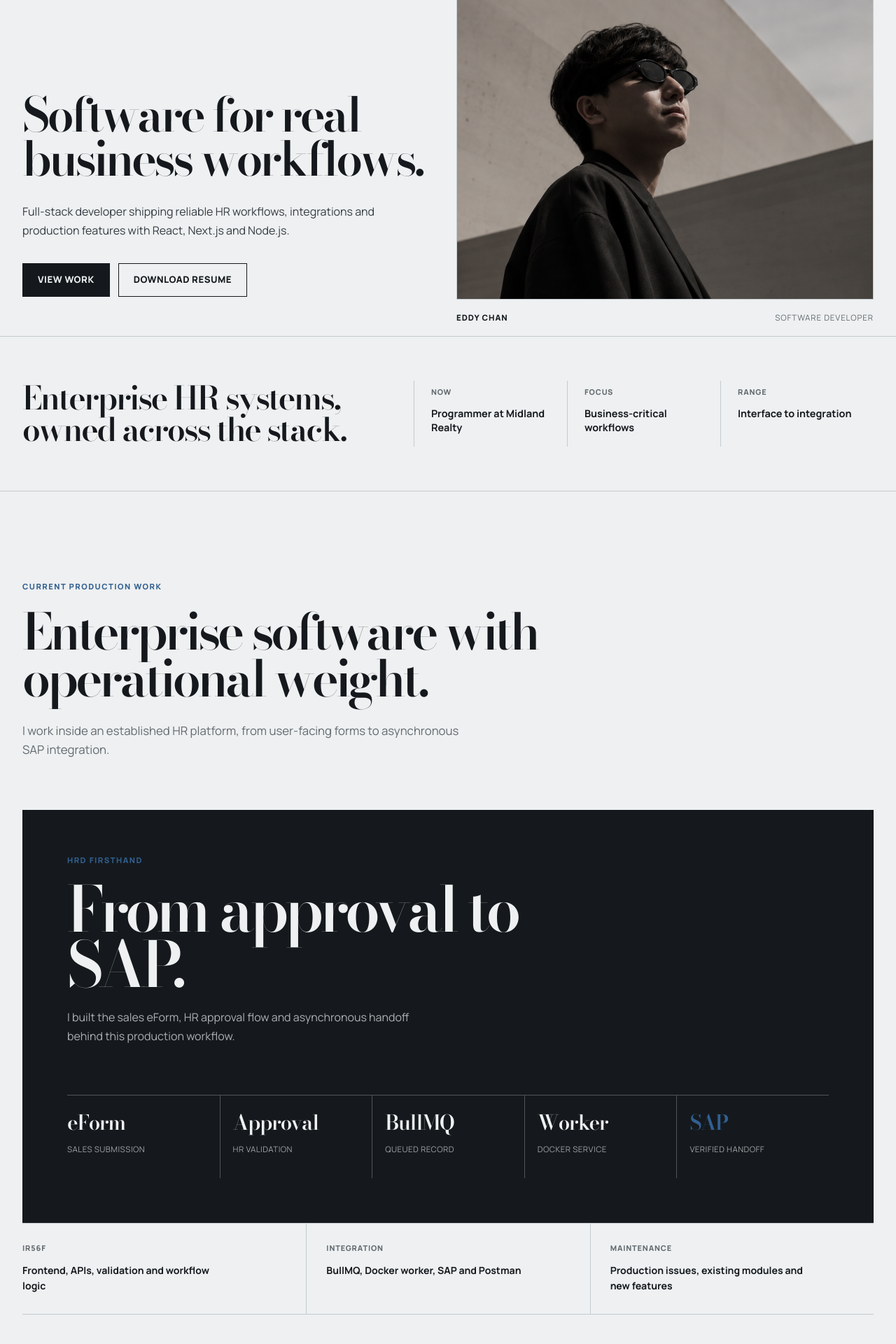
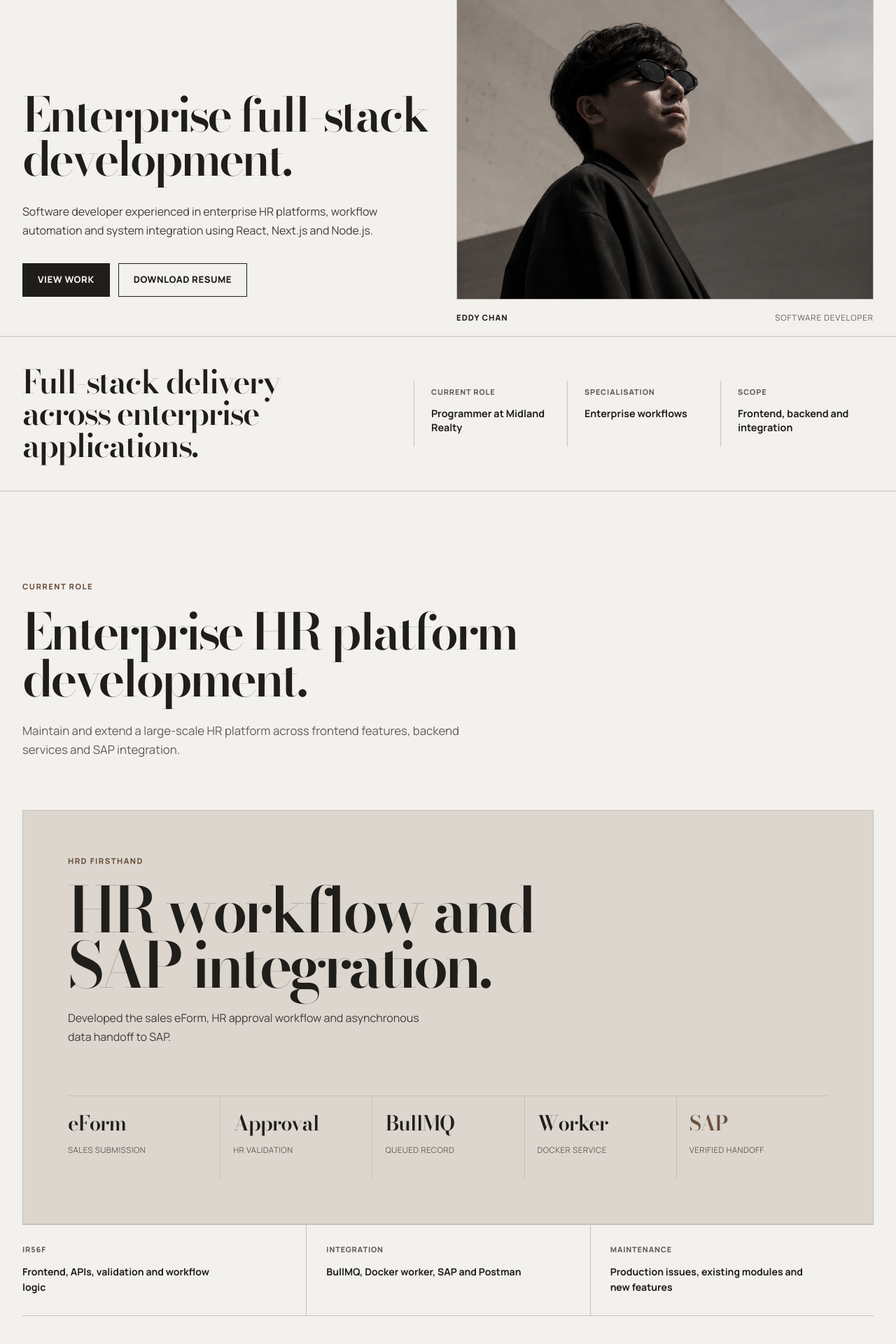
Before and after one commit to EddyChan1129/skill-personal-website, a Next.js app: page / in a window 1280 px wide. Shown: the part 320-2240 px from the top of the page at 70% size. Built offline with nearby package versions, Linux system fonts and the light colour scheme.

Commit message:
style: color theme

```diff
--- a/app/contact-form.tsx
+++ b/app/contact-form.tsx
@@ -12,8 +12,8 @@ const formCopy = {
   en: {
     name: "Name",
     email: "Work email",
-    company: "Company or team",
-    message: "Role or opportunity",
+    company: "Company",
+    message: "Enquiry details",
     website: "Website",
     sending: "Sending...",
     send: "Send message",
@@ -21,8 +21,8 @@ const formCopy = {
   zh: {
     name: "姓名",
     email: "工作電郵",
-    company: "公司或團隊",
-    message: "職位或合作機會",
+    company: "公司",
+    message: "查詢內容",
     website: "網站",
     sending: "傳送中...",
     send: "傳送訊息",
--- a/app/globals.css
+++ b/app/globals.css
@@ -1,19 +1,19 @@
 @import "tailwindcss";
 
 :root {
-  color-scheme: light dark;
-  --canvas: #eef0f1;
-  --surface: #e4e7e9;
-  --surface-strong: #d7dce0;
-  --ink: #15191d;
-  --body: #353c42;
-  --muted: #626a70;
-  --line: #c5cbd0;
-  --accent: #315f91;
-  --accent-hover: #244b76;
-  --accent-contrast: #f2f4f5;
-  --danger: #8c3535;
-  --display: #d9dde0;
+  color-scheme: light;
+  --canvas: #f3f1ed;
+  --surface: #eae6e0;
+  --surface-strong: #dcd6ce;
+  --ink: #201e1b;
+  --body: #403c37;
+  --muted: #625c55;
+  --line: #c8c1b8;
+  --accent: #6b513e;
+  --accent-hover: #533b2c;
+  --accent-contrast: #faf8f4;
+  --danger: #8b3f3a;
+  --display: #e2ddd6;
   --max-width: 1360px;
 }
 
@@ -218,7 +218,6 @@ button {
 .locale-zh h1,
 .locale-zh h2,
 .locale-zh h3,
-.locale-zh blockquote,
 .locale-zh .snapshot-statement,
 .locale-zh .workflow strong {
   font-family: "Songti TC", "Noto Serif TC", "PMingLiU", serif;
@@ -476,8 +475,9 @@ button {
   min-height: 560px;
   margin-top: 72px;
   padding: clamp(30px, 5vw, 72px);
-  background: var(--ink);
-  color: var(--canvas);
+  border: 1px solid var(--line);
+  background: var(--surface-strong);
+  color: var(--body);
   grid-template-rows: 1fr auto;
   gap: 70px;
 }
@@ -498,19 +498,18 @@ button {
 
 .system-stage-copy h3 {
   margin-top: 22px;
-  color: var(--canvas);
+  color: var(--ink);
 }
 
 .system-stage-copy > p:last-child,
-.project-copy > p:not(.project-type),
-.communication-note > p {
+.project-copy > p:not(.project-type) {
   margin: 23px 0 0;
   line-height: 1.68;
 }
 
 .system-stage-copy > p:last-child {
   max-width: 520px;
-  color: color-mix(in srgb, var(--canvas) 70%, transparent);
+  color: var(--body);
 }
 
 .work-facts {
@@ -565,7 +564,7 @@ button {
   display: grid;
   margin: 0;
   padding: 0;
-  border-top: 1px solid color-mix(in srgb, var(--canvas) 28%, transparent);
+  border-top: 1px solid var(--line);
   grid-template-columns: repeat(5, minmax(0, 1fr));
   list-style: none;
 }
@@ -581,12 +580,12 @@ button {
 
 .workflow li + li {
   padding-left: 18px;
-  border-left: 1px solid color-mix(in srgb, var(--canvas) 28%, transparent);
+  border-left: 1px solid var(--line);
 }
 
 .workflow strong {
   display: block;
-  color: var(--canvas);
+  color: var(--ink);
   font-family: var(--font-display), Georgia, serif;
   font-size: clamp(1.5rem, 2.3vw, 2.65rem);
   font-weight: 540;
@@ -601,7 +600,7 @@ button {
 
 .workflow p {
   margin: 15px 0 0;
-  color: color-mix(in srgb, var(--canvas) 64%, transparent);
+  color: var(--muted);
   font-size: 0.72rem;
   letter-spacing: 0.04em;
   line-height: 1.4;
@@ -816,7 +815,8 @@ button {
 
 .skills-section {
   padding-block: clamp(92px, 10vw, 148px);
-  background: var(--ink);
+  border-block: 1px solid var(--line);
+  background: var(--surface-strong);
 }
 
 .skills-intro {
@@ -825,12 +825,12 @@ button {
 
 .skills-intro h2 {
   margin-top: 22px;
-  color: var(--canvas);
+  color: var(--ink);
   font-size: clamp(3rem, 5vw, 5.3rem);
 }
 
 .skills-intro > p:last-child {
-  color: color-mix(in srgb, var(--canvas) 64%, transparent);
+  color: var(--body);
 }
 
 .skills-grid {
@@ -842,7 +842,7 @@ button {
 
 .skills-grid article {
   padding-top: 18px;
-  border-top: 1px solid color-mix(in srgb, var(--canvas) 28%, transparent);
+  border-top: 1px solid var(--line);
 }
 
 .skills-grid article:nth-child(1),
@@ -856,7 +856,7 @@ button {
 }
 
 .skills-grid h3 {
-  color: var(--canvas);
+  color: var(--ink);
   font-family: var(--font-display), Georgia, serif;
   font-size: clamp(2rem, 3.2vw, 3.8rem);
   font-weight: 540;
@@ -865,14 +865,14 @@ button {
 
 .skills-grid p {
   margin: 15px 0 0;
-  color: color-mix(in srgb, var(--canvas) 84%, transparent);
+  color: var(--body);
   line-height: 1.62;
 }
 
 .skills-grid small {
   display: block;
   margin-top: 20px;
-  color: color-mix(in srgb, var(--canvas) 52%, transparent);
+  color: var(--muted);
   font-size: 0.72rem;
   line-height: 1.5;
 }
@@ -884,7 +884,7 @@ button {
 .background-layout {
   display: grid;
   grid-template-columns: repeat(12, minmax(0, 1fr));
-  align-items: end;
+  align-items: start;
   gap: 72px 24px;
 }
 
@@ -910,11 +910,11 @@ button {
   line-height: 1.5;
 }
 
-.communication-note {
+.academic-projects {
   grid-column: 1 / span 8;
 }
 
-.communication-note blockquote {
+.academic-projects h2 {
   margin: 0;
   color: var(--ink);
   font-family: var(--font-display), Georgia, serif;
@@ -924,9 +924,42 @@ button {
   line-height: 0.9;
 }
 
-.communication-note > p {
-  max-width: 540px;
+.academic-project-list {
+  display: grid;
+  margin-top: clamp(44px, 5vw, 70px);
+  grid-template-columns: repeat(2, minmax(0, 1fr));
+  gap: 24px;
+}
+
+.academic-project-list article {
+  padding-top: 20px;
+  border-top: 1px solid var(--line);
+}
+
+.academic-project-list .academic-institution {
+  margin: 0;
+  color: var(--accent);
+  font-size: 0.72rem;
+  font-weight: 760;
+  letter-spacing: 0.06em;
+  text-transform: uppercase;
+}
+
+.academic-project-list h3 {
+  margin: 18px 0 0;
+  color: var(--ink);
+  font-family: var(--font-display), Georgia, serif;
+  font-size: clamp(1.75rem, 2.5vw, 2.8rem);
+  font-weight: 540;
+  letter-spacing: -0.04em;
+  line-height: 1;
+}
+
+.academic-project-list article > p:last-child {
+  max-width: 36rem;
+  margin: 18px 0 0;
   color: var(--muted);
+  line-height: 1.65;
 }
 
 .contact-section {
@@ -1170,7 +1203,7 @@ a:focus-visible {
   }
 
   .workflow li:hover {
-    background: color-mix(in srgb, var(--canvas) 5%, transparent);
+    background: color-mix(in srgb, var(--canvas) 45%, transparent);
     transform: translateY(-3px);
   }
 
@@ -1333,7 +1366,7 @@ a:focus-visible {
   .workflow li + li {
     min-height: auto;
     padding: 18px 0;
-    border-bottom: 1px solid color-mix(in srgb, var(--canvas) 28%, transparent);
+    border-bottom: 1px solid var(--line);
     border-left: 0;
   }
 
@@ -1409,7 +1442,7 @@ a:focus-visible {
   .skills-intro,
   .skills-grid,
   .education-column,
-  .communication-note {
+  .academic-projects {
     grid-column: 1;
   }
 
@@ -1422,8 +1455,13 @@ a:focus-visible {
     grid-column: 1;
   }
 
-  .communication-note blockquote {
+  .academic-projects h2 {
     font-size: clamp(3.2rem, 15vw, 5.4rem);
+  }
+
+  .academic-project-list {
+    grid-template-columns: 1fr;
+    gap: 34px;
   }
 
   .contact-section {
@@ -1475,23 +1513,6 @@ a:focus-visible {
   .footer-inner {
     align-items: flex-start;
     flex-direction: column;
-  }
-}
-
-@media (prefers-color-scheme: dark) {
-  :root {
-    --canvas: #111417;
-    --surface: #191e22;
-    --surface-strong: #232a2f;
-    --ink: #e9ecee;
-    --body: #c6ccd0;
-    --muted: #98a1a8;
-    --line: #30373c;
-    --accent: #78a3d0;
-    --accent-hover: #95b8db;
-    --accent-contrast: #12171b;
-    --danger: #e78d8d;
-    --display: #242a2f;
   }
 }
 
--- a/app/page.tsx
+++ b/app/page.tsx
@@ -13,27 +13,27 @@ const content = {
     nav: ["Work", "Experience", "Skills"],
     contact: "Contact",
     portfolio: "Portfolio",
-    heroTitle: "Software for real business workflows.",
+    heroTitle: "Enterprise full-stack development.",
     heroSummary:
-      "Full-stack developer shipping reliable HR workflows, integrations and production features with React, Next.js and Node.js.",
+      "Software developer experienced in enterprise HR platforms, workflow automation and system integration using React, Next.js and Node.js.",
     viewWork: "View work",
     resume: "Download resume",
     portraitAlt: "Editorial portrait of Eddy Chan",
     developer: "Software Developer",
-    snapshot: "Enterprise HR systems, owned across the stack.",
+    snapshot: "Full-stack delivery across enterprise applications.",
     snapshotFacts: [
-      ["Now", "Programmer at Midland Realty"],
-      ["Focus", "Business-critical workflows"],
-      ["Range", "Interface to integration"],
+      ["Current role", "Programmer at Midland Realty"],
+      ["Specialisation", "Enterprise workflows"],
+      ["Scope", "Frontend, backend and integration"],
     ],
-    workLabel: "Current production work",
-    workTitle: "Enterprise software with operational weight.",
+    workLabel: "Current role",
+    workTitle: "Enterprise HR platform development.",
     workIntro:
-      "I work inside an established HR platform, from user-facing forms to asynchronous SAP integration.",
+      "Maintain and extend a large-scale HR platform across frontend features, backend services and SAP integration.",
     systemLabel: "HRD Firsthand",
-    systemTitle: "From approval to SAP.",
+    systemTitle: "HR workflow and SAP integration.",
     systemIntro:
-      "I built the sales eForm, HR approval flow and asynchronous handoff behind this production workflow.",
+      "Developed the sales eForm, HR approval workflow and asynchronous data handoff to SAP.",
     workflow: [
       ["eForm", "Sales submission"],
       ["Approval", "HR validation"],
@@ -47,20 +47,20 @@ const content = {
       ["Maintenance", "Production issues, existing modules and new features"],
     ],
     projectLabel: "Selected project",
-    projectTitle: "A real product, not a mock-up.",
+    projectTitle: "Partner booking platform.",
     projectAlt: "My Bae Gel partner booking login screen",
     projectType: "Partner booking system",
     projectName: "My Bae Gel Booking",
     projectIntro:
-      "A live portal that gives business partners one clear place to reserve and manage production days.",
+      "Developed and deployed a portal for business partners to reserve and manage production dates.",
     projectFacts: [
       ["Access", "Authenticated partner portal"],
       ["Workflow", "Production-day reservations"],
       ["Rule", "1:00 PM America/Toronto cut-off"],
     ],
     openSite: "Open live site",
-    experienceLabel: "Experience",
-    experienceTitle: "Built in production.",
+    experienceLabel: "Employment history",
+    experienceTitle: "Software development experience.",
     experience: [
       {
         dates: "Feb 2026 - Present",
@@ -84,9 +84,10 @@ const content = {
           "Built Node.js and React automation tools plus a PHP and MySQL project tracker for internal teams.",
       },
     ],
-    skillsLabel: "Technical range",
-    skillsTitle: "I work across the handoffs.",
-    skillsIntro: "Each group maps to systems I have built, maintained or shipped.",
+    skillsLabel: "Technical skills",
+    skillsTitle: "Full-stack technology stack.",
+    skillsIntro:
+      "Technologies used across enterprise platforms, mobile applications and production deployments.",
     skills: [
       {
         title: "Frontend",
@@ -109,10 +110,21 @@ const content = {
         evidence: "Production maintenance and feature releases",
       },
     ],
-    quote:
-      "Clear software starts with a clear understanding of the people using it.",
-    teaching:
-      "Teaching Scratch to primary school students strengthened how I explain technical ideas and spot where users get stuck.",
+    academicTitle: "Academic projects and technical training.",
+    academicProjects: [
+      {
+        institution: "George Brown College",
+        title: "Mobile e-commerce app",
+        summary:
+          "Built with React Native and Firebase. Coursework also covered Kotlin, Swift and Android Studio.",
+      },
+      {
+        institution: "PolyU",
+        title: "Stock prediction FYP",
+        summary:
+          "Developed a stock prediction system as my final-year project in the BSc in Computing.",
+      },
+    ],
     educationLabel: "Education",
     education: [
       ["2022 - 2024", "BSc in Computing", "The Hong Kong Polytechnic University"],
@@ -122,9 +134,9 @@ const content = {
         "Mobile Application Development, George Brown College",
       ],
     ],
-    contactTitle: "Let's talk about the role.",
+    contactTitle: "Professional enquiries.",
     contactIntro:
-      "Need a developer who can understand an existing system and own features across the stack? I'd be glad to talk.",
+      "For software development roles or project enquiries, contact me by email or use the form.",
     switchLanguage: "切換至中文",
   },
   zh: {
@@ -132,27 +144,27 @@ const content = {
     nav: ["作品", "經驗", "技能"],
     contact: "聯絡",
     portfolio: "作品集",
-    heroTitle: "為真實業務流程打造軟件。",
+    heroTitle: "企業全端開發。",
     heroSummary:
-      "全端開發員，運用 React、Next.js 及 Node.js 交付可靠的人力資源流程、系統整合及正式環境功能。",
+      "軟件開發員，具備企業人力資源平台、流程自動化及系統整合經驗，主要使用 React、Next.js 及 Node.js。",
     viewWork: "查看作品",
     resume: "下載履歷",
     portraitAlt: "Eddy Chan 的編輯風格人像",
     developer: "軟件開發員",
-    snapshot: "由介面到後端，全程負責企業人力資源系統。",
+    snapshot: "具備企業應用程式的全端開發經驗。",
     snapshotFacts: [
       ["現職", "美聯物業程式員"],
-      ["重點", "關鍵業務流程"],
-      ["範圍", "由介面到系統整合"],
+      ["專長", "企業工作流程"],
+      ["範圍", "前端、後端及系統整合"],
     ],
-    workLabel: "現時正式環境工作",
-    workTitle: "承載實際營運需要的企業軟件。",
+    workLabel: "現職工作",
+    workTitle: "企業人力資源平台開發。",
     workIntro:
-      "我參與維護既有的人力資源平台，由使用者表格到非同步 SAP 整合均有實際交付經驗。",
+      "維護及擴展大型人力資源平台，涵蓋前端功能、後端服務及 SAP 系統整合。",
     systemLabel: "HRD Firsthand",
-    systemTitle: "由審批連接至 SAP。",
+    systemTitle: "人力資源流程及 SAP 整合。",
     systemIntro:
-      "我負責建立銷售 eForm、人力資源審批流程，以及背後的非同步資料傳送。",
+      "開發銷售 eForm、人力資源審批流程，以及傳送至 SAP 的非同步資料處理。",
     workflow: [
       ["eForm", "銷售提交資料"],
       ["審批", "人力資源驗證"],
@@ -166,20 +178,20 @@ const content = {
       ["系統維護", "處理正式環境問題、既有模組及新功能"],
     ],
     projectLabel: "精選項目",
-    projectTitle: "真正上線的產品，不是概念稿。",
+    projectTitle: "合作夥伴預約平台。",
     projectAlt: "My Bae Gel 合作夥伴預約系統登入畫面",
     projectType: "合作夥伴預約系統",
     projectName: "My Bae Gel Booking",
     projectIntro:
-      "為業務合作夥伴提供一個清晰的網上平台，預約及管理生產日期。",
+      "開發及部署網上平台，供業務合作夥伴預約及管理生產日期。",
     projectFacts: [
       ["存取", "已驗證身分的合作夥伴平台"],
       ["流程", "生產日期預約"],
       ["規則", "多倫多時間下午 1 時截止"],
     ],
     openSite: "開啟網站",
-    experienceLabel: "工作經驗",
-    experienceTitle: "真正投入正式環境。",
+    experienceLabel: "工作履歷",
+    experienceTitle: "軟件開發工作經驗。",
     experience: [
       {
         dates: "2026年2月至今",
@@ -203,9 +215,9 @@ const content = {
           "為內部團隊建立 Node.js 及 React 自動化工具，以及 PHP 和 MySQL 項目追蹤系統。",
       },
     ],
-    skillsLabel: "技術範圍",
-    skillsTitle: "掌握系統之間的每個交接點。",
-    skillsIntro: "每組技術都來自我曾經開發、維護或正式發布的系統。",
+    skillsLabel: "技術能力",
+    skillsTitle: "全端開發技術組合。",
+    skillsIntro: "曾應用於企業平台、流動應用程式及正式環境部署的技術。",
     skills: [
       {
         title: "前端開發",
@@ -228,17 +240,28 @@ const content = {
         evidence: "正式環境維護及功能發布",
       },
     ],
-    quote: "清晰的軟件，源於真正理解使用者。",
-    teaching:
-      "教授小學生 Scratch 的經驗，令我更懂得解釋技術概念，亦更容易察覺使用者遇到困難的位置。",
+    academicTitle: "學術項目及技術培訓。",
+    academicProjects: [
+      {
+        institution: "George Brown College",
+        title: "流動電商應用程式",
+        summary:
+          "使用 React Native 及 Firebase 開發，課程亦涵蓋 Kotlin、Swift 及 Android Studio。",
+      },
+      {
+        institution: "香港理工大學",
+        title: "股票預測畢業專題",
+        summary: "在電腦學理學士課程中，以股票預測系統作為畢業專題。",
+      },
+    ],
     educationLabel: "教育背景",
     education: [
       ["2022至2024年", "電腦學理學士", "香港理工大學"],
       ["2025年", "深造證書", "流動應用程式開發，George Brown College"],
     ],
-    contactTitle: "談談這個職位。",
+    contactTitle: "工作及項目查詢。",
     contactIntro:
-      "如果你正在尋找一位能理解既有系統，並可跨前後端負責功能的開發員，歡迎聯絡我。",
+      "如有軟件開發職位或項目合作查詢，可透過電郵或表格聯絡。",
     switchLanguage: "Switch to English",
   },
 } as const;
@@ -513,9 +536,17 @@ export default function Home() {
 
         <section className="background-section">
           <div className="section-shell background-layout">
-            <div className="communication-note">
-              <blockquote>{t.quote}</blockquote>
-              <p>{t.teaching}</p>
+            <div className="academic-projects">
+              <h2>{t.academicTitle}</h2>
+              <div className="academic-project-list">
+                {t.academicProjects.map((project) => (
+                  <article key={project.title}>
+                    <p className="academic-institution">{project.institution}</p>
+                    <h3>{project.title}</h3>
+                    <p>{project.summary}</p>
+                  </article>
+                ))}
+              </div>
             </div>
             <div className="education-column">
               <p className="eyebrow">{t.educationLabel}</p>
```
Also changed, not shown: 1 other file (tests, documents, lock files or other folders).
